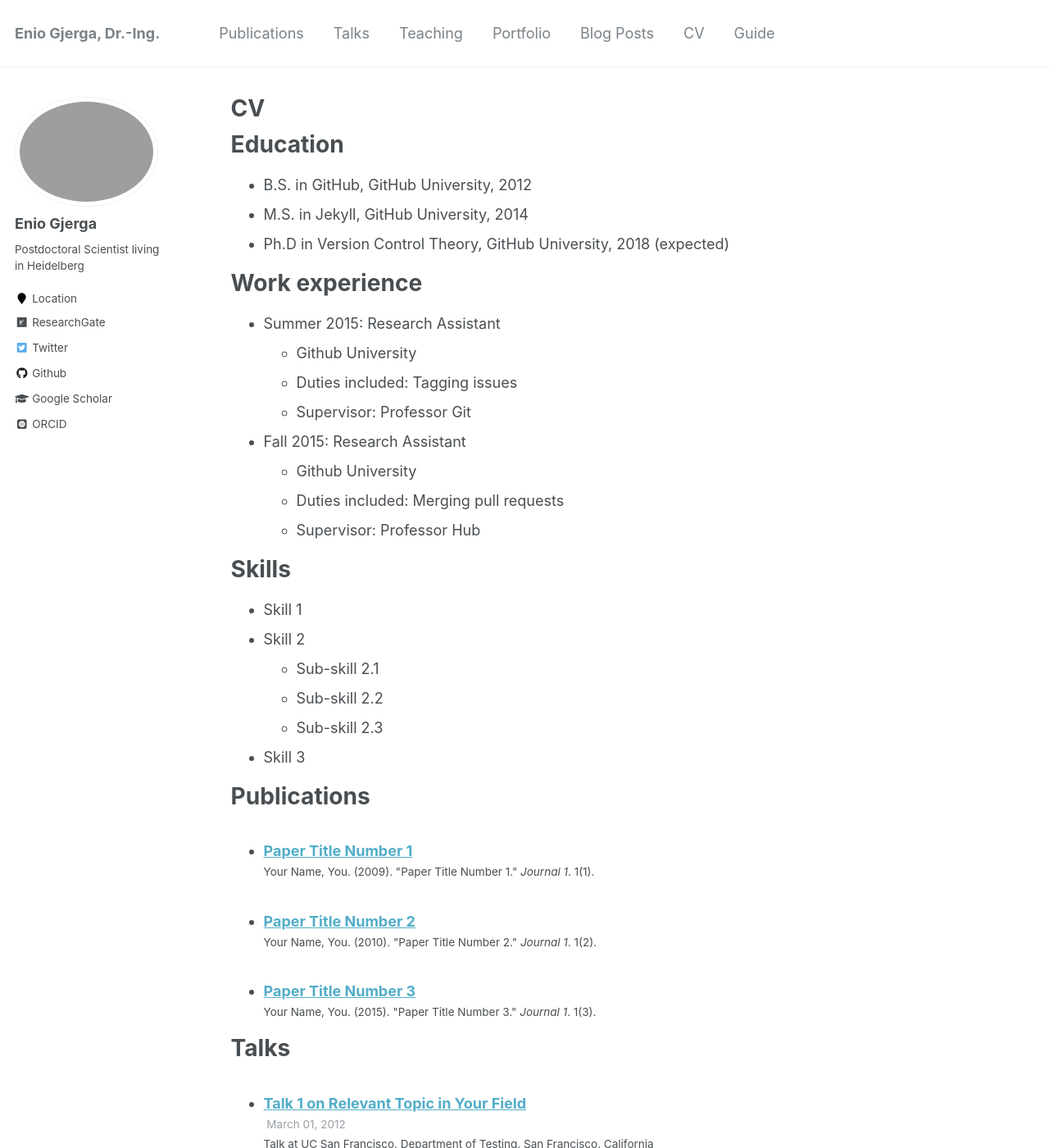
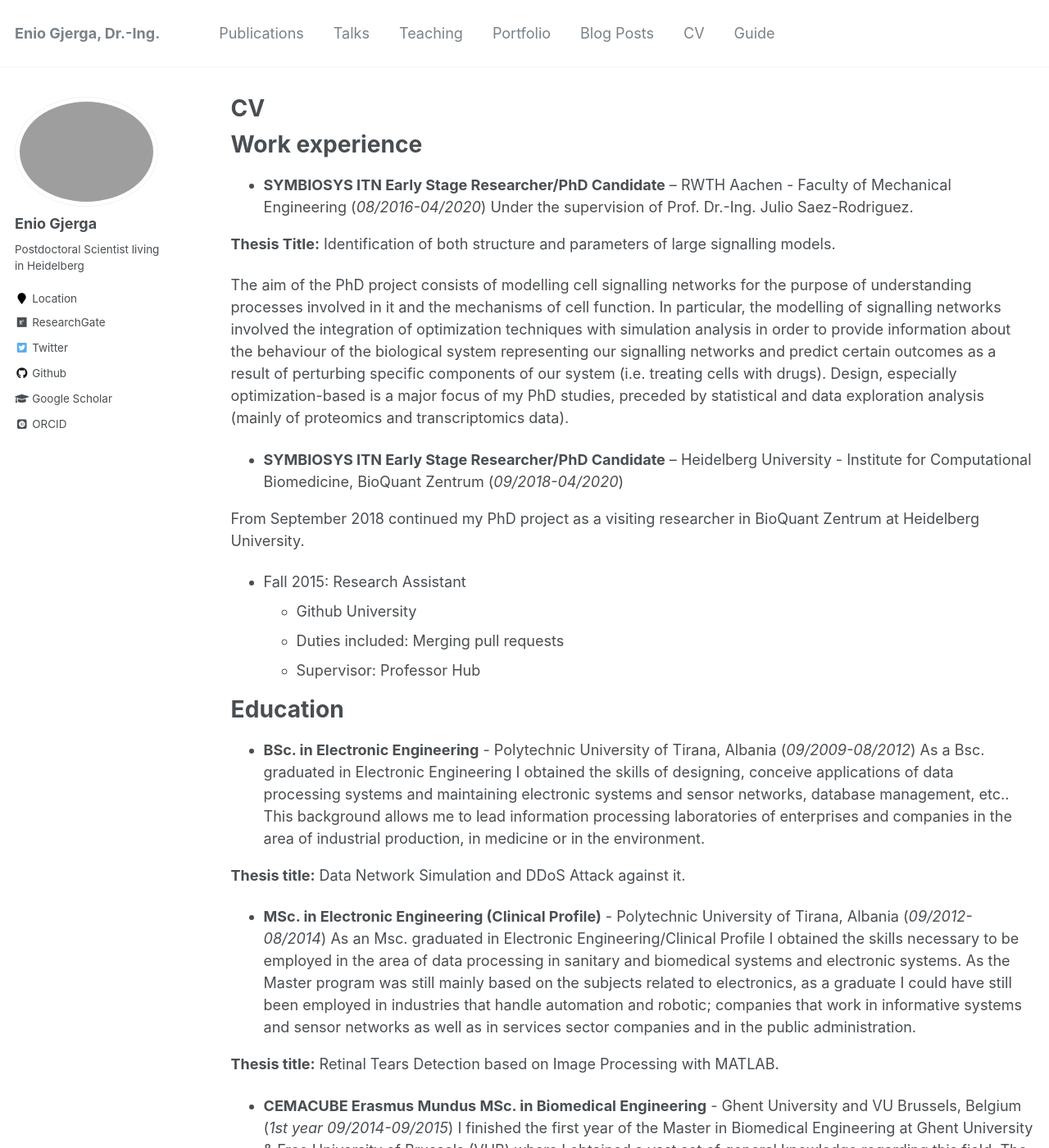
Before and after one commit to enio23/enio23.github.io, a Jekyll site: the page built from _pages/cv.md, in a window 1280 px wide and 1400 px high. Shown: the whole window at 82% size. Built offline with Jekyll 4.4.1, drawn with Linux system fonts in a browser that asks for light colours; some web fonts are replaced; some of the changed text lies outside the part shown.

Commit message:
Update
Update

```diff
--- a/_pages/cv.md
+++ b/_pages/cv.md
@@ -9,23 +9,51 @@ redirect_from:
 
 {% include base_path %}
 
-Education
-======
-* B.S. in GitHub, GitHub University, 2012
-* M.S. in Jekyll, GitHub University, 2014
-* Ph.D in Version Control Theory, GitHub University, 2018 (expected)
-
 Work experience
 ======
-* Summer 2015: Research Assistant
-  * Github University
-  * Duties included: Tagging issues
-  * Supervisor: Professor Git
+* **SYMBIOSYS ITN Early Stage Researcher/PhD Candidate** – RWTH Aachen - Faculty of Mechanical Engineering (*08/2016-04/2020*)
+Under the supervision of Prof. Dr.-Ing. Julio Saez-Rodriguez.
+
+**Thesis Title:** Identification of both structure and parameters of large signalling models.
+
+The aim of the PhD project consists of modelling cell signalling networks for the purpose of understanding processes involved in it and the mechanisms of cell function. In particular, the modelling of signalling networks involved the integration of optimization techniques with simulation analysis in order to provide information about the behaviour of the biological system representing our signalling networks and predict certain outcomes as a result of perturbing specific components of our system (i.e. treating cells with drugs). Design, especially optimization-based is a major focus of my PhD studies, preceded by statistical and data exploration analysis (mainly of proteomics and transcriptomics data).
+
+
+* **SYMBIOSYS ITN Early Stage Researcher/PhD Candidate** – Heidelberg University - Institute for Computational Biomedicine, BioQuant Zentrum (*09/2018-04/2020*)
+
+From September 2018 continued my PhD project as a visiting researcher in BioQuant Zentrum at Heidelberg University.
+
 
 * Fall 2015: Research Assistant
   * Github University
   * Duties included: Merging pull requests
   * Supervisor: Professor Hub
+
+
+Education
+======
+* **BSc. in Electronic Engineering** - Polytechnic University of Tirana, Albania (*09/2009-08/2012*)
+As a Bsc. graduated in Electronic Engineering I obtained the skills of designing, conceive applications of data processing systems and maintaining electronic systems and sensor networks, database management, etc.. This background allows me to lead information processing laboratories of enterprises and companies in the area of industrial production, in medicine or in the environment.
+
+**Thesis title:** Data Network Simulation and DDoS Attack against it.
+
+
+* **MSc. in Electronic Engineering (Clinical Profile)** - Polytechnic University of Tirana, Albania (*09/2012-08/2014*)
+As an Msc. graduated in Electronic Engineering/Clinical Profile I obtained the skills necessary to be employed in the area of data processing in sanitary and biomedical systems and electronic systems. As the Master program was still mainly based on the subjects related to electronics, as a graduate I could have still been employed in industries that handle automation and robotic; companies that work in informative systems and sensor networks as well as in services sector companies and in the public administration.
+
+**Thesis title:** Retinal Tears Detection based on Image Processing with MATLAB.
+
+
+* **CEMACUBE Erasmus Mundus MSc. in Biomedical Engineering** - Ghent University and VU Brussels, Belgium (*1st year 09/2014-09/2015*)
+I finished the first year of the Master in Biomedical Engineering at Ghent University & Free University of Brussels (VUB) where I obtained a vast set of general knowledge regarding this field. The main subjects of the first year were Modelling of Physiological Systems, BiomedicalImaging, Medical Physics, Biomaterials, Biomechanics.
+
+
+* **CEMACUBE Erasmus Mundus MSc. in Biomedical Engineering** - RWTH Aachen, Germany (*2nd year 10/2015-08/2016*)
+On the second year of the program, I specialised in Medical Imaging where I to deepened my knowledge of Medical Imaging Instrumentations and Image Processing Techniques. The main subjects include Image Processing and Management and Image-Guided Therapy/Molecular Imaging. The second semester I mainly worked on my thesis I had the first introduction to various optimisation techniques, applied statistics and image/data processing methods.
+
+**Thesis title:** Registration of 3D ultrasound volume images and segmentation of bone surfaces using statistical shape models.
+
+After the completion of the CEMACUBE Erasmus Mundus program, I obtained a joint Msc. degree in Biomedical Engineering from Ghent University, VU Brussels and RWTH Aachen University.
 
 Skills
 ======
```
Also changed, not shown: _pages/about.md (+3 -1 lines).
